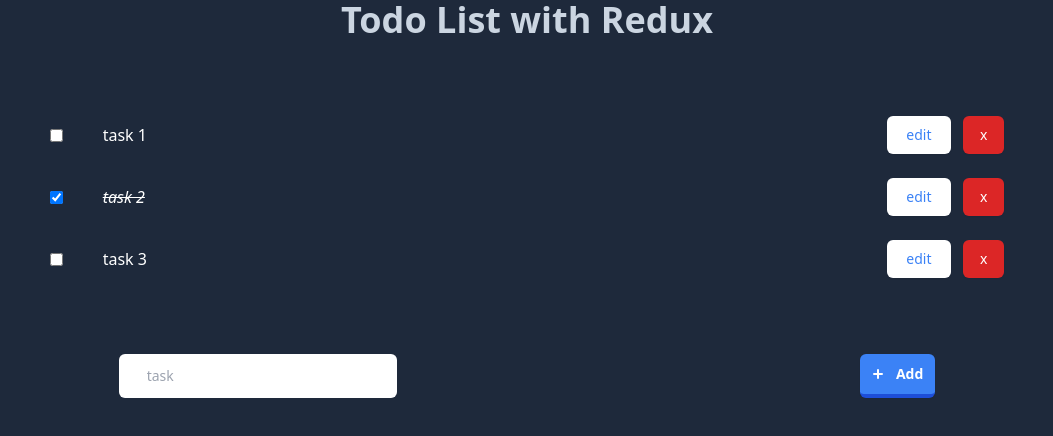
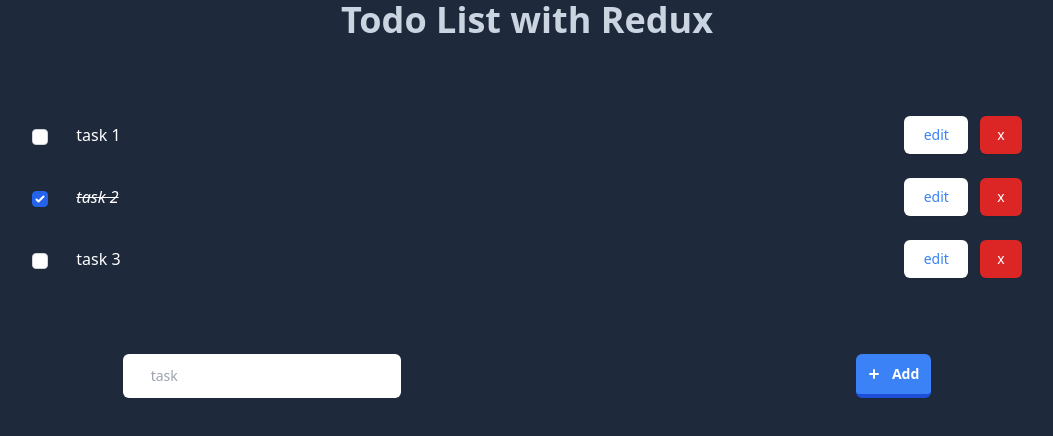
Before and after one commit to Celdama/redux-todo-app, a React (Create React App) app: page / in a window 1280 px wide. Shown: the top 436 px of the page, without its empty margins (113-1166 px from the left). Built offline with nearby package versions, Linux system fonts and the light colour scheme.

Commit message:
add style to edit task input tailwind component

```diff
--- a/package.json
+++ b/package.json
@@ -3,6 +3,7 @@
   "version": "0.1.0",
   "private": true,
   "dependencies": {
+    "@tailwindcss/forms": "^0.4.0",
     "@testing-library/jest-dom": "^5.16.2",
     "@testing-library/react": "^12.1.2",
     "@testing-library/user-event": "^13.5.0",
--- a/src/Components/TodoItem/index.js
+++ b/src/Components/TodoItem/index.js
@@ -1,6 +1,14 @@
 import React, { useState } from 'react';
 
-import { DeleteBtn, EditBtn, SaveBtn } from './todoItem.tw';
+import {
+  TaskItem,
+  ItemContainer,
+  EditTaskInput,
+  Checkbox,
+  DeleteBtn,
+  EditBtn,
+  SaveBtn,
+} from './todoItem.tw';
 const TodoItem = ({ todo, onToggle, handleDeleteTodo, handleEditTodo }) => {
   const [editing, setEditing] = useState(false);
   const [newTitle, setNewTitle] = useState('');
@@ -30,10 +38,9 @@
   const { completed, title } = todo;
 
   return (
-    <li className='flex w-full justify-between px-4 sm:px-6 py-3'>
-      <div className='flex items-center  w-full'>
-        <input
-          className='mr-3'
+    <TaskItem>
+      <ItemContainer>
+        <Checkbox
           type='checkbox'
           checked={completed}
           disabled={editing}
@@ -41,8 +48,7 @@
         />
         {editing ? (
           <form className='block' onSubmit={(e) => saveNewTodo(todo, e)}>
-            <input
-              className='text-black pr-12 pl-7 w-full'
+            <EditTaskInput
               type='text'
               value={newTitle}
               onChange={handleNewTodoTitle}
@@ -58,7 +64,7 @@
             {title}
           </label>
         )}
-      </div>
+      </ItemContainer>
       <div className='flex'>
         {editing ? (
           // <button onClick={(e) => saveNewTodo(todo, e)}>save</button>
@@ -70,7 +76,7 @@
         )}
         <DeleteBtn onClick={() => handleDeleteTodo(todo)}>x</DeleteBtn>
       </div>
-    </li>
+    </TaskItem>
   );
 };
 
--- a/src/Components/TodoItem/todoItem.tw.js
+++ b/src/Components/TodoItem/todoItem.tw.js
@@ -1,4 +1,54 @@
 import tw from 'tailwind-styled-components';
+
+export const TaskItem = tw.li`
+  flex
+  w-full
+  justify-between
+  py-3
+`;
+
+export const ItemContainer = tw.div`
+  flex
+  items-center
+  w-full
+`;
+
+export const Checkbox = tw.input`
+  rounded
+  w-4
+  mt-1
+  h-4
+  border
+border-gray-300
+  shadow-sm
+  focus:outline-none
+  form-checkbox
+  transition
+  duration-200
+  appearance-none
+  checked:bg-blue-600
+  checked:border-blue-600
+  bg-no-repeat bg-center bg-contain
+  cursor-pointer
+  disabled:opacity-75
+  disabled:cursor-auto
+`;
+
+export const EditTaskInput = tw.input`
+  form-control
+  mx-2
+  w-auto
+  block
+  px-5
+  text-gray-700
+  rounded
+  bg-white bg-clip-padding
+  transition
+  ease-in-out
+  m-0
+  caret-blue-600
+  focus:text-gray-700 focus:bg-white focus:border-blue-600 focus:outline-none
+`;
 
 export const DeleteBtn = tw.button`
   bg-red-600
--- a/src/Components/TodoList/todoList.tw.js
+++ b/src/Components/TodoList/todoList.tw.js
@@ -1,13 +1,14 @@
 import tw from 'tailwind-styled-components';
 
 export const Container = tw.div`
-  md:container
-  md:mx-auto
+  container
+  px-6
+  sm:px-2
 `;
 
 export const ListItem = tw.ul`
   w-full
-  md:mx-auto
+  mx-auto
   lg:w-10/12
   container
   pl-2
--- a/tailwind.config.js
+++ b/tailwind.config.js
@@ -3,5 +3,9 @@
   theme: {
     extend: {},
   },
-  plugins: [],
+  plugins: [
+    require('@tailwindcss/forms')({
+      strategy: 'class',
+    }),
+  ],
 };
```
Also changed, not shown: 1 other file (tests, documents, lock files or other folders).
